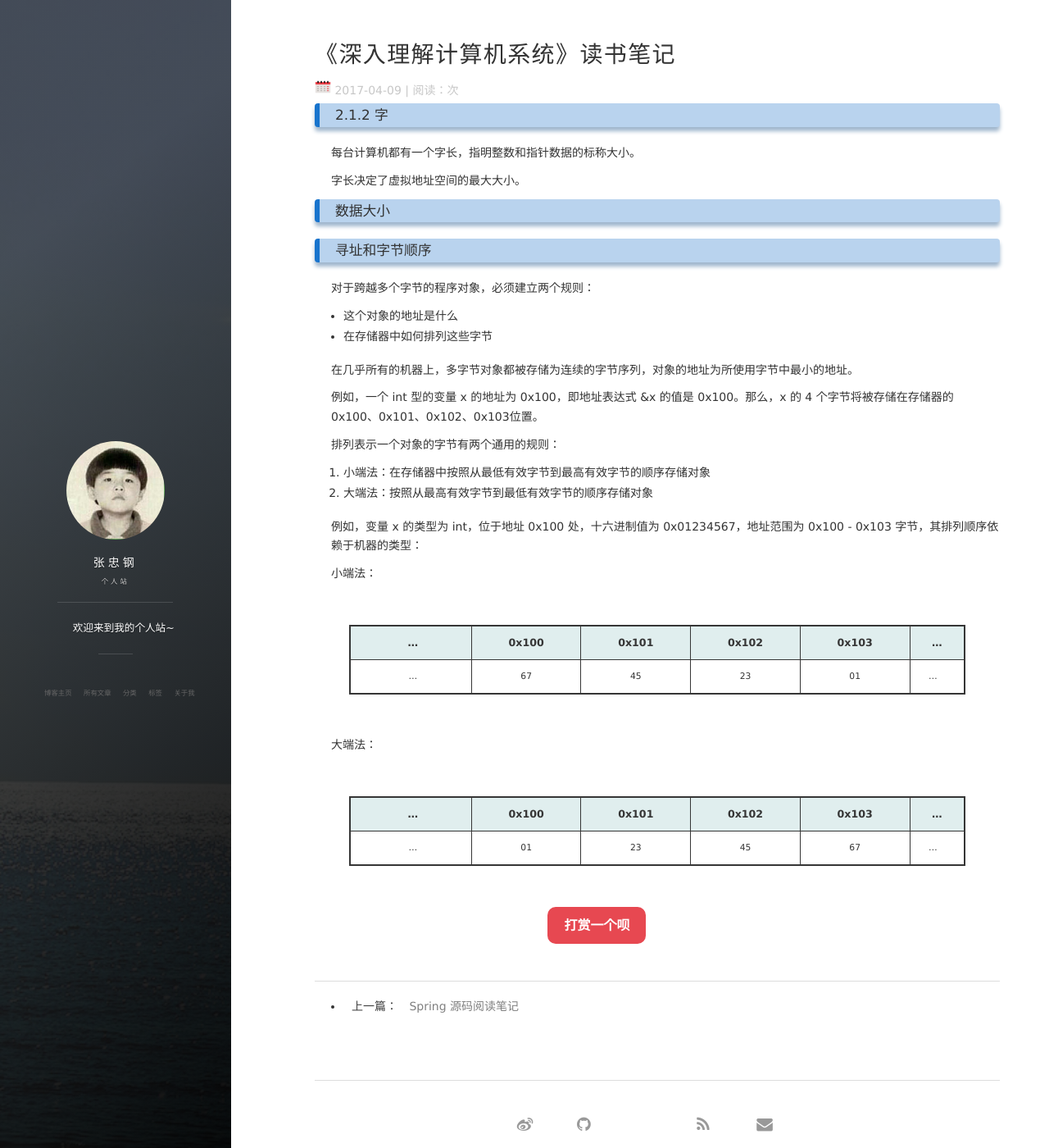
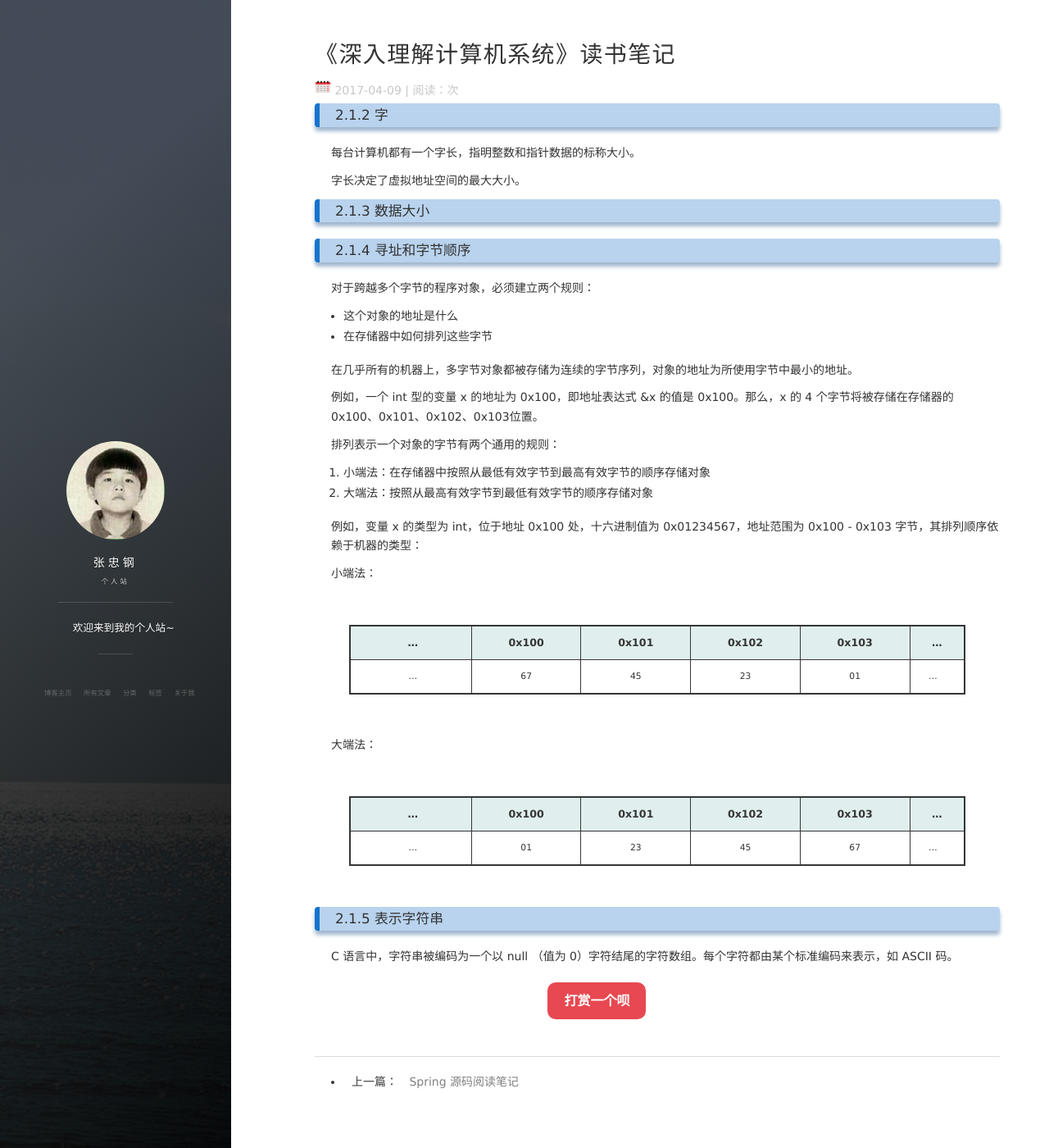
Before and after one commit to zhzhgang/zhzhgang.github.io, a Jekyll site: the page built from _posts/2017-04-09-ComputerSystemNotes.md, in a window 1280 px wide and 1400 px high. Shown: the whole window at 82% size. Built offline with Jekyll 4.4.1, drawn with Linux system fonts in a browser that asks for light colours; nearby versions of some CDN libraries; comment, search, counter and statistics services are not loaded; grey boxes are pictures that could not be loaded.

Commit message:
Edit 2017-04-09-ComputerSystemNotes.md

```diff
--- a/_posts/2017-04-09-ComputerSystemNotes.md
+++ b/_posts/2017-04-09-ComputerSystemNotes.md
@@ -15,11 +15,11 @@ tags: [计算机系统]
 
 字长决定了虚拟地址空间的最大大小。
 
-### 数据大小
+### 2.1.3 数据大小
 
 
 
-### 寻址和字节顺序
+### 2.1.4 寻址和字节顺序
 
 对于跨越多个字节的程序对象，必须建立两个规则：
 
@@ -48,3 +48,8 @@ tags: [计算机系统]
 | ... | 0x100 | 0x101 | 0x102 | 0x103 | ... |
 |:---:|:-----:|:-----:|:-----:|:-----:|:---:|
 | ... |  01   |  23   |  45   |  67   | ... |
+
+
+### 2.1.5 表示字符串
+
+C 语言中，字符串被编码为一个以 null （值为 0）字符结尾的字符数组。每个字符都由某个标准编码来表示，如 ASCII 码。
```
